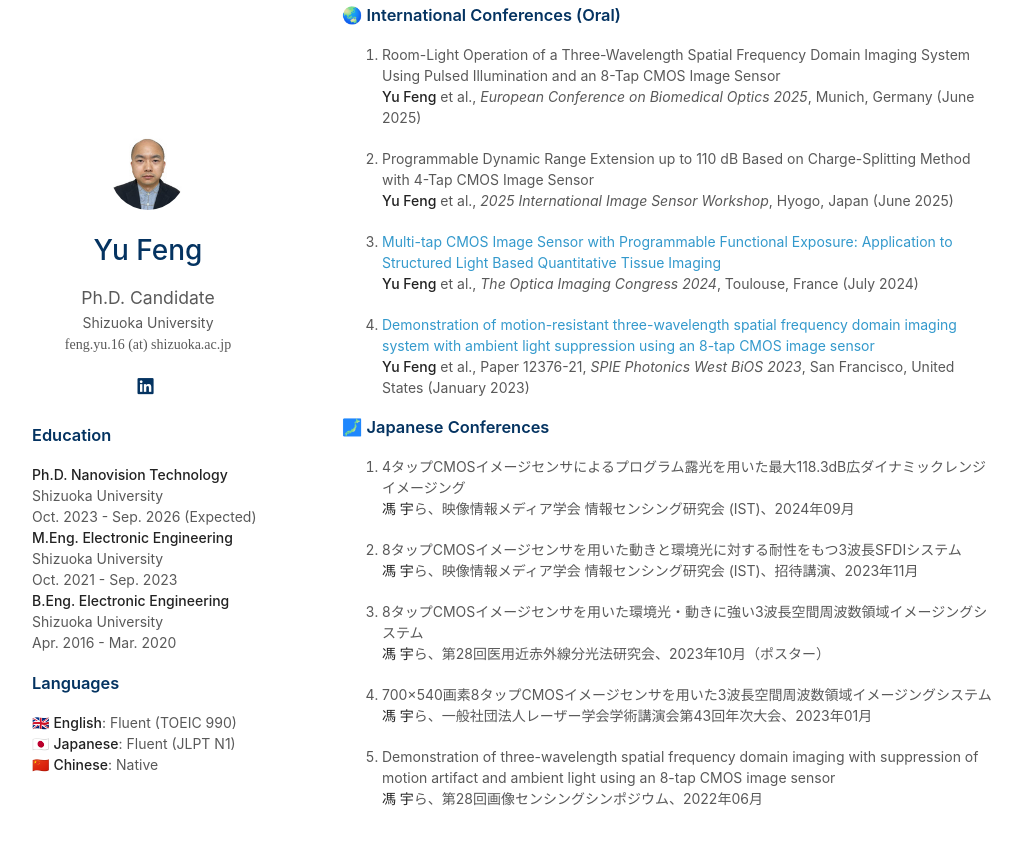
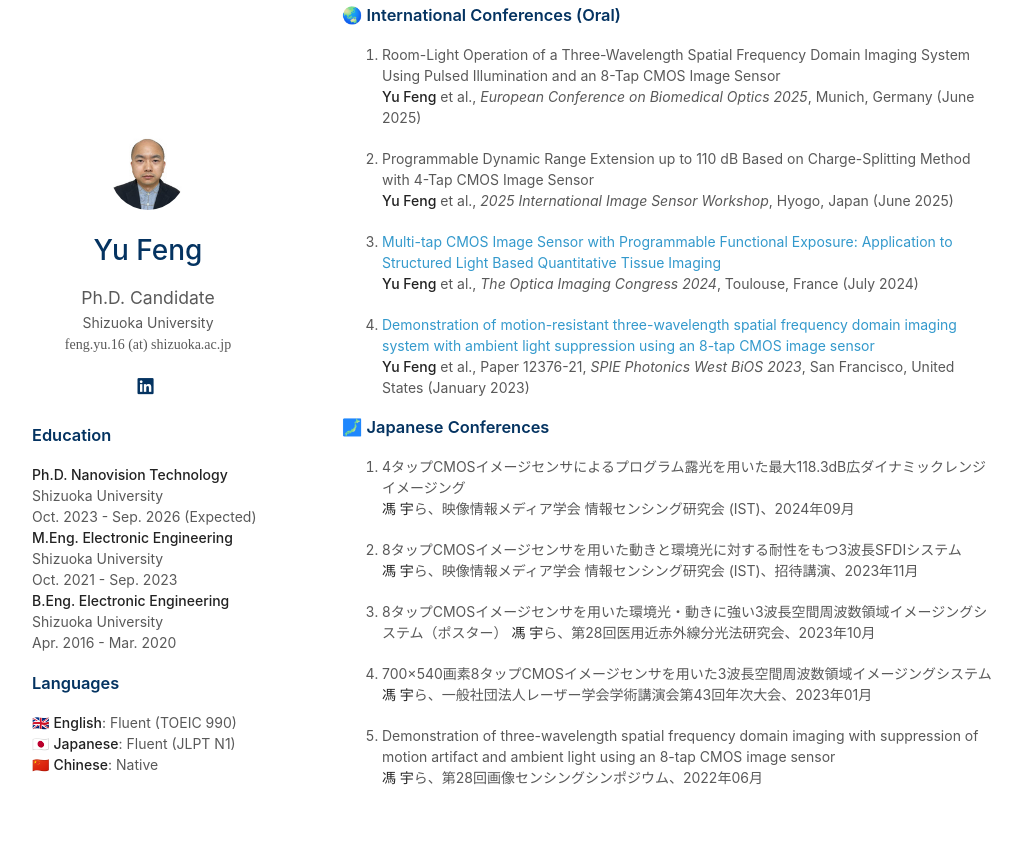
Before and after one commit to y-fen/y-fen.github.io, a Jekyll site: the page built from index.md, in a window 1280 px wide and 900 px high, scrolled down 1428 px. Shown: the top 845 px of the window, without its empty margins (128-1150 px from the left). Built offline with Jekyll 4.4.1, drawn with Linux system fonts in a browser that asks for light colours; a style sheet for code colours, icons or effects is not loaded.

```diff
--- a/_includes/presentation.md
+++ b/_includes/presentation.md
@@ -22,8 +22,8 @@
 2. 8タップCMOSイメージセンサを用いた動きと環境光に対する耐性をもつ3波長SFDIシステム
    **馮 宇**ら、映像情報メディア学会 情報センシング研究会 (IST)、招待講演、2023年11月
 
-3. 8タップCMOSイメージセンサを用いた環境光・動きに強い3波長空間周波数領域イメージングシステム
-   **馮 宇**ら、第28回医用近赤外線分光法研究会、2023年10月（ポスター）
+3. 8タップCMOSイメージセンサを用いた環境光・動きに強い3波長空間周波数領域イメージングシステム（ポスター）
+   **馮 宇**ら、第28回医用近赤外線分光法研究会、2023年10月
 
 4. 700×540画素8タップCMOSイメージセンサを用いた3波長空間周波数領域イメージングシステム
    **馮 宇**ら、一般社団法人レーザー学会学術講演会第43回年次大会、2023年01月
```
